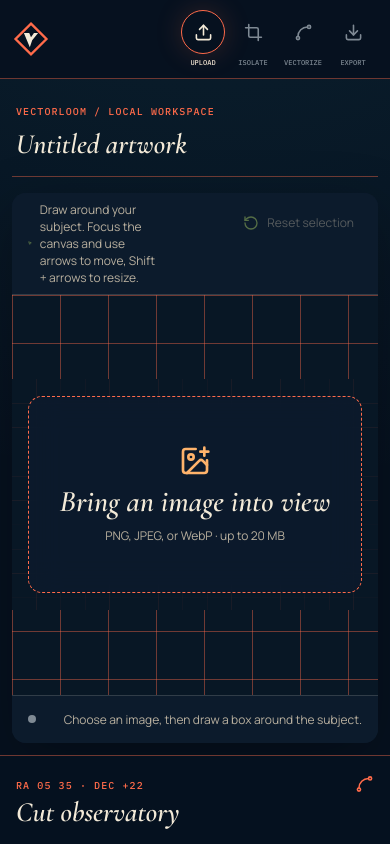
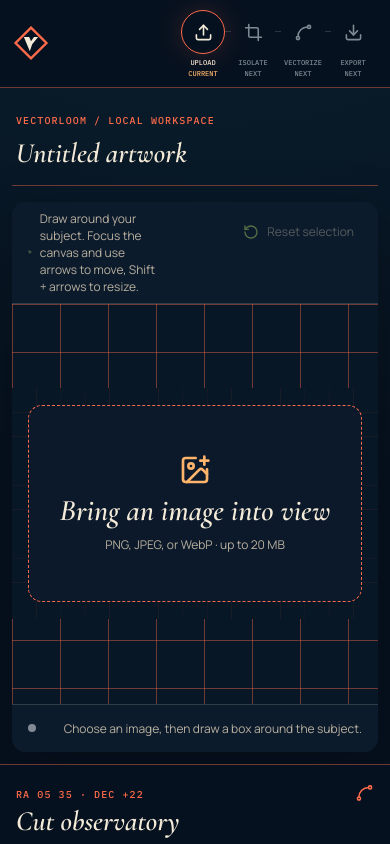
Before and after one commit to johanjohnthomas/Vectorloom, a React (Vite) app: page / in a window 390 px wide. Shown: the top 844 px of the page. Built offline with nearby package versions, Linux system fonts and the light colour scheme.

Commit message:
Clarify conversion progress steps

```diff
--- a/src/components/StageRail.tsx
+++ b/src/components/StageRail.tsx
@@ -14,24 +14,36 @@ type StageRailProps = {
 
 export function StageRail({ current }: StageRailProps) {
   return (
-    <nav className="stage-rail" aria-label="Conversion stages">
+    <aside className="stage-rail" aria-label="Conversion progress">
       <svg className="mark" viewBox="0 0 64 64" role="img" aria-label="Vectorloom">
         <path className="mark-field" d="M0 0h64v64H0z" />
         <path className="mark-frame" d="M32 6 58 32 32 58 6 32Z" />
         <path className="mark-weave" d="m20 22 10 24 4-12 10-12h-7l-5 7-3-7Z" />
       </svg>
+      <div className="process-intro">
+        <strong>4-step process</strong>
+        <span>Upload once. The next stages follow in order.</span>
+      </div>
       <ol>
         {STAGES.map(({ label, icon: Icon }, index) => {
           const isCurrent = index === current
           const isComplete = index < current
+          const status = isCurrent ? "Current" : isComplete ? "Done" : "Next"
           return (
-            <li key={label}>
+            <li
+              key={label}
+              data-complete={isComplete}
+              aria-current={isCurrent ? "step" : undefined}
+            >
               <div className="stage-step" data-current={isCurrent} data-complete={isComplete}>
                 <span className="stage-icon" aria-hidden="true">
                   {isCurrent && <m.span className="stage-orbit" layoutId="stage-orbit" />}
                   {isComplete ? <Check /> : <Icon />}
                 </span>
-                <span className="stage-label">{label}</span>
+                <span className="stage-copy">
+                  <span className="stage-label">{label}</span>
+                  <span className="stage-status">{status}</span>
+                </span>
               </div>
             </li>
           )
@@ -42,6 +54,6 @@ export function StageRail({ current }: StageRailProps) {
         <br />
         No uploads
       </p>
-    </nav>
+    </aside>
   )
 }
--- a/src/styles.css
+++ b/src/styles.css
@@ -83,7 +83,7 @@ button:disabled {
 
 .app-shell {
   display: grid;
-  grid-template-columns: 88px minmax(0, 1fr) 320px;
+  grid-template-columns: 152px minmax(0, 1fr) 320px;
   height: 100vh;
   overflow: hidden;
 }
@@ -91,9 +91,9 @@ button:disabled {
 .stage-rail {
   display: flex;
   flex-direction: column;
-  align-items: center;
-  gap: 32px;
-  padding: 16px 8px;
+  align-items: stretch;
+  gap: 24px;
+  padding: 16px 12px;
   border-right: 1px solid var(--line-warm);
   background: color-mix(in srgb, var(--ink) 92%, transparent);
 }
@@ -101,6 +101,7 @@ button:disabled {
 .mark {
   width: 48px;
   height: 48px;
+  align-self: center;
   flex: 0 0 auto;
 }
 
@@ -118,19 +119,55 @@ button:disabled {
   fill: var(--paper);
 }
 
+.process-intro {
+  display: grid;
+  gap: 4px;
+  padding: 0 4px;
+}
+
+.process-intro strong {
+  color: var(--paper);
+  font-size: 11px;
+}
+
+.process-intro span {
+  color: var(--fog);
+  font-size: 9px;
+  line-height: 1.5;
+}
+
 .stage-rail ol {
   display: grid;
-  gap: 24px;
+  gap: 16px;
   margin: 0;
   padding: 0;
   list-style: none;
 }
 
+.stage-rail li {
+  position: relative;
+}
+
+.stage-rail li:not(:last-child)::after {
+  position: absolute;
+  top: 44px;
+  left: 21px;
+  width: 1px;
+  height: 16px;
+  background: var(--line);
+  content: "";
+}
+
+.stage-rail li[data-complete="true"]::after {
+  background: color-mix(in srgb, var(--lime) 48%, var(--line));
+}
+
 .stage-step {
   display: grid;
-  justify-items: center;
-  gap: 4px;
-  width: 64px;
+  grid-template-columns: 44px minmax(0, 1fr);
+  align-items: center;
+  gap: 8px;
+  min-height: 44px;
   color: var(--fog);
   font:
     500 10px "IBM Plex Mono",
@@ -152,10 +189,26 @@ button:disabled {
 }
 
 .stage-label {
+  color: currentColor;
   line-height: 1.4;
+}
+
+.stage-copy {
+  display: grid;
+  gap: 2px;
+  min-width: 0;
+}
+
+.stage-status {
+  color: var(--fog);
+  font-size: 8px;
+  line-height: 1.3;
 }
 .stage-step[data-current="true"] {
   color: var(--paper);
+}
+.stage-step[data-current="true"] .stage-status {
+  color: var(--amber-bright);
 }
 .stage-step[data-complete="true"] {
   color: var(--lime);
@@ -616,13 +669,32 @@ button:disabled {
     border-right: 0;
     border-bottom: 1px solid var(--line-warm);
   }
+  .process-intro {
+    display: none;
+  }
   .stage-rail ol {
     display: flex;
     gap: 4px;
   }
+  .stage-rail li:not(:last-child)::after {
+    top: 21px;
+    left: 51px;
+    width: 18px;
+    height: 1px;
+  }
   .stage-step {
+    grid-template-columns: 1fr;
+    gap: 4px;
     width: 58px;
     font-size: 8px;
+    justify-items: center;
+  }
+  .stage-copy {
+    justify-items: center;
+  }
+  .stage-status {
+    font-size: 7px;
+    line-height: 1;
   }
   .local-note {
     display: none;
@@ -655,6 +727,10 @@ button:disabled {
   .stage-step {
     width: 50px;
     font-size: 7px;
+  }
+  .stage-rail li:not(:last-child)::after {
+    left: 47px;
+    width: 6px;
   }
   .workspace {
     min-height: auto;
```
Also changed, not shown: 2 other files (tests, documents, lock files or other folders).
